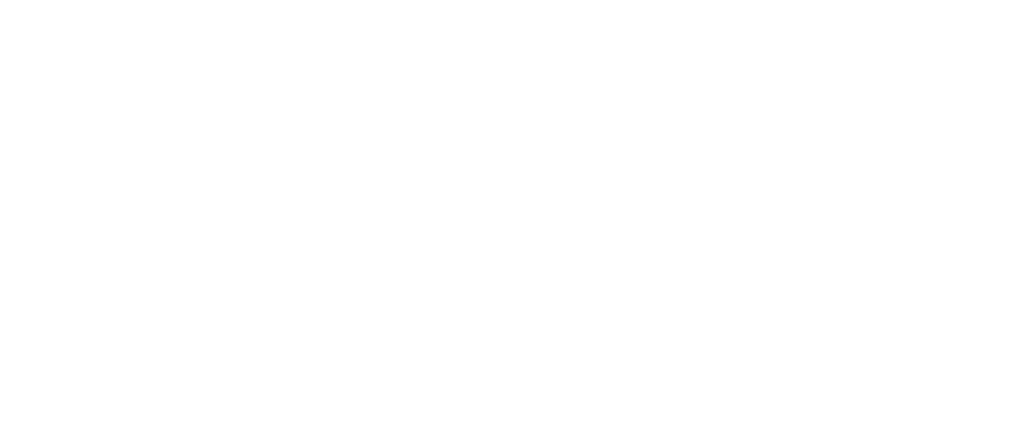
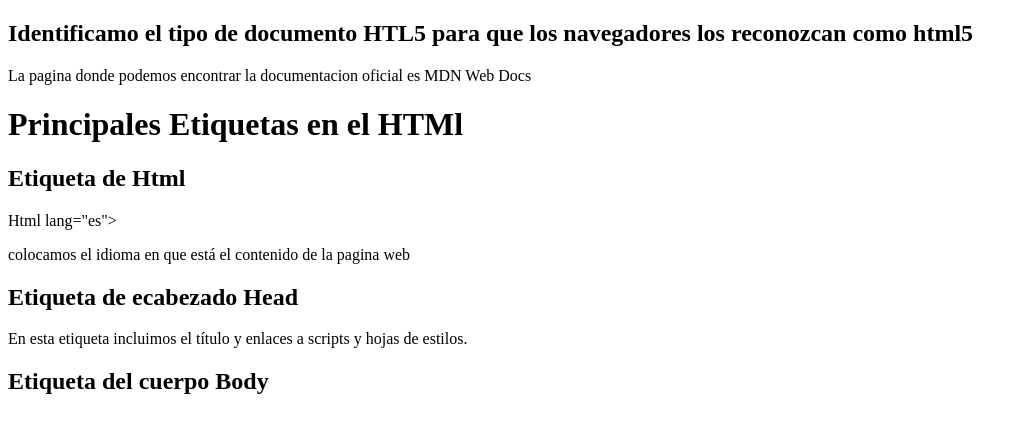
Before and after one commit to rodzapata/CursoHtml, a plain HTML site: page curso_html.html in a window 1280 px wide. Shown: the whole page, without its empty margins (0-1028 px from the left). Drawn offline with Linux system fonts and the light colour scheme.

Commit message:
creamos etiqueta Html, Head, Body

```diff
--- a/curso_html.html
+++ b/curso_html.html
@@ -1,5 +1,5 @@
 <!DOCTYPE html>
-<html lang="en">
+<html lang="es">
 <head>
     <meta charset="UTF-8">
     <meta http-equiv="X-UA-Compatible" content="IE=edge">
@@ -7,6 +7,18 @@
     <title>Curso de Html</title>
 </head>
 <body>
+   <h2>Identificamo el tipo de documento HTL5 para que los navegadores los reconozcan como html5</h2>
+   <h3><!DOCTYPE html></h3>
+   <p>La pagina donde podemos encontrar la documentacion oficial es MDN Web Docs</p>
 
+   <h1>Principales Etiquetas en el HTMl</h1>
+   <h2>Etiqueta de Html</h2>
+   <p>Html lang="es"></p>
+   <p>colocamos el idioma en que está el contenido de la pagina web</p>
+
+   <h2>Etiqueta de ecabezado Head</h2>
+   <p>En esta etiqueta incluimos el título y enlaces a scripts y hojas de estilos.</p>
+   <h2>Etiqueta del cuerpo Body</h2>
+   <p></p>
 </body>
 </html>
```
